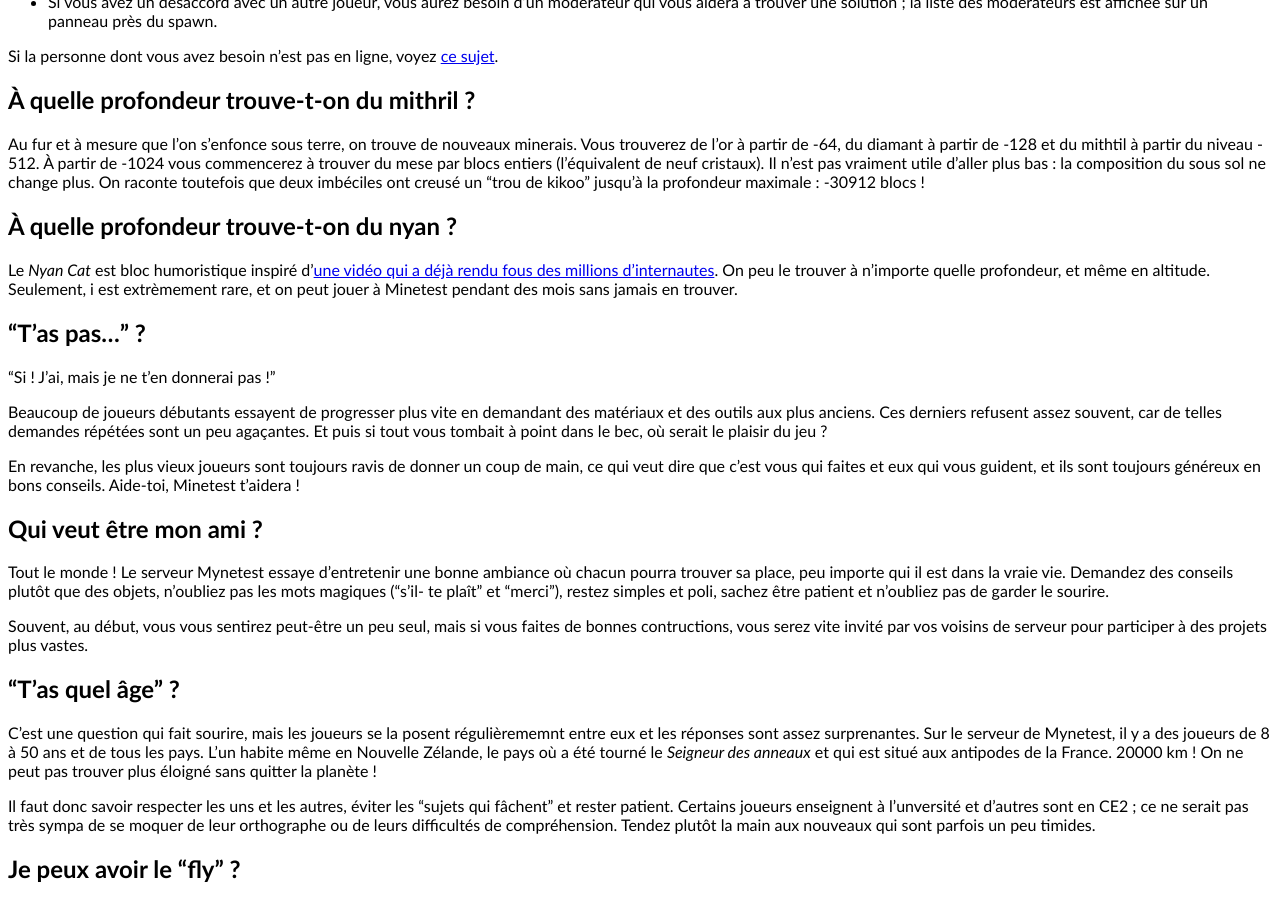
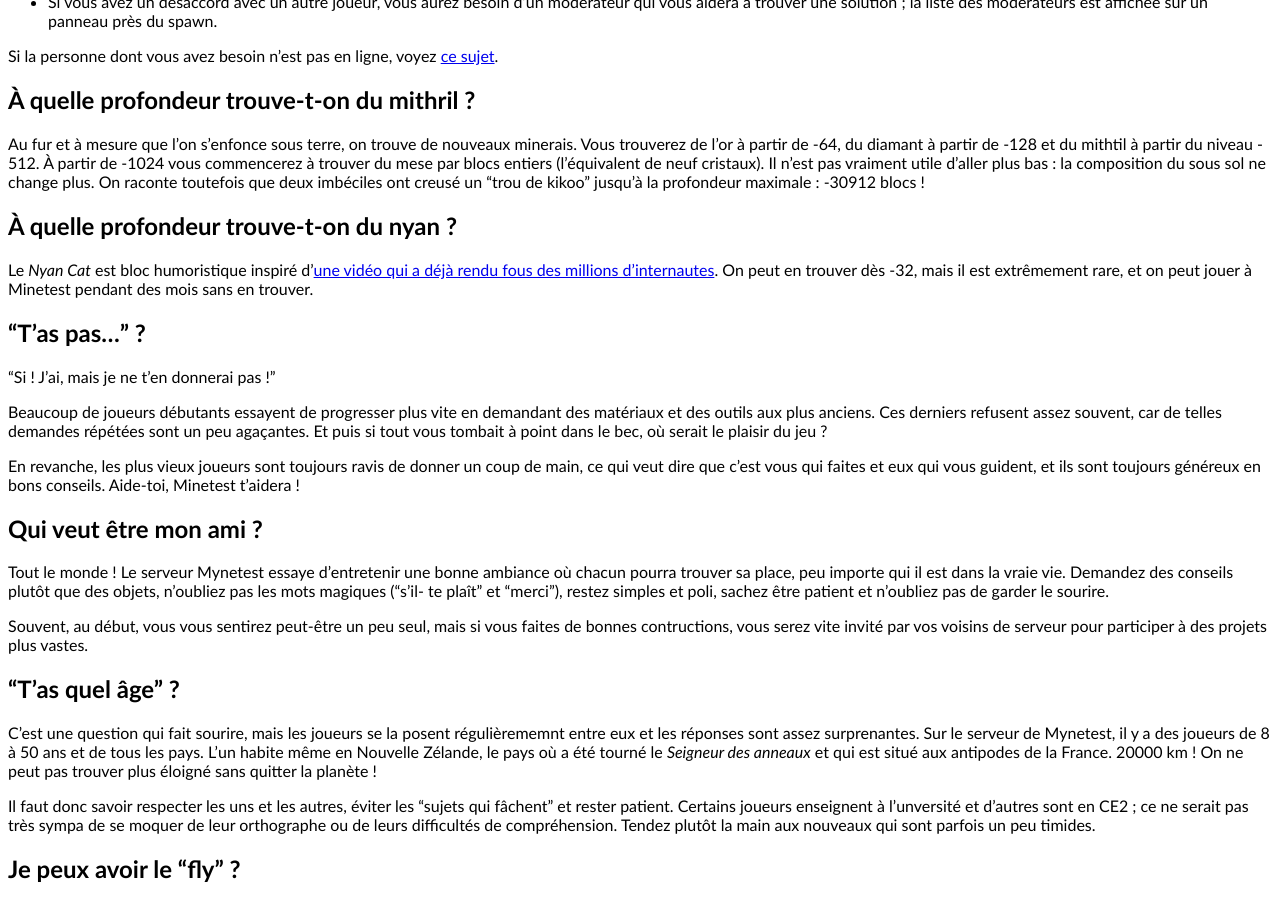
Before and after one commit to MT-Eurythmia/Eurythmia-website, a Jekyll site: the page built from faq_minetest.md, in a window 1280 px wide and 900 px high, scrolled down 11442 px. Built offline with Jekyll 4.4.1, drawn with Linux system fonts in a browser that asks for light colours.

Commit message:
Fix a small mistake: nyan cat is generated up to y = -32

```diff
--- a/faq_minetest.md
+++ b/faq_minetest.md
@@ -281,7 +281,7 @@
 
 ## À quelle profondeur trouve-t-on du nyan ?
 
-Le *Nyan Cat* est bloc humoristique inspiré d'[une vidéo qui a déjà rendu fous des millions d'internautes](https://www.youtube.com/watch?v=wZZ7oFKsKzY "Nyan !"). On peu le trouver à n'importe quelle profondeur, et même en altitude. Seulement, i est extrèmement rare, et on peut jouer à Minetest pendant des mois sans jamais en trouver.
+Le *Nyan Cat* est bloc humoristique inspiré d'[une vidéo qui a déjà rendu fous des millions d'internautes](https://www.youtube.com/watch?v=wZZ7oFKsKzY "Nyan !"). On peut en trouver dès -32, mais il est extrêmement rare, et on peut jouer à Minetest pendant des mois sans en trouver.
 
 ## "T'as pas…" ?
 
```
